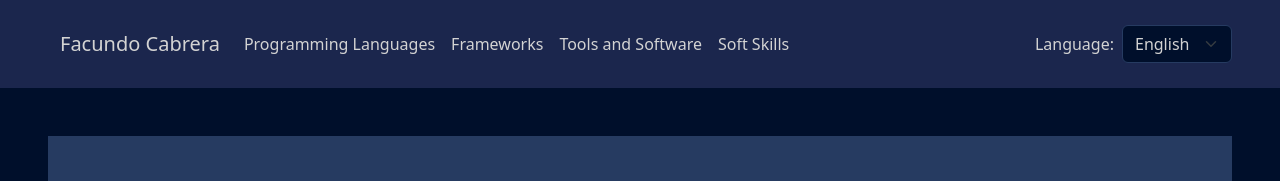
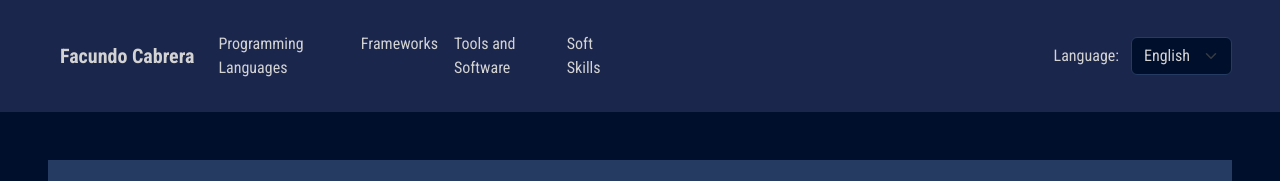
Before and after one commit to GranReySapo/Personal-Portfolio, a plain HTML site: page index.html in a window 1280 px wide. Shown: the top 181 px of the page. Drawn offline with nearby package versions, Linux system fonts and the light colour scheme.

Commit message:
Nav bug fixed, Fonts added

```diff
--- a/css/stylesheet.css
+++ b/css/stylesheet.css
@@ -1,12 +1,19 @@
 body{
     color: lightgray;
     background-color: #000F2B;
+    font-family: "Roboto Condensed", serif;
+    font-optical-sizing: auto;
+    font-weight: 400;
+    font-style: normal;
 }
 #divPresentation, #frameworks, #programmingLanguages, #softSkills, #tools{
 
     background-color: #263B61;
 }
 
+.titles{
+
+}
 
 header{
 
--- a/index.html
+++ b/index.html
@@ -7,14 +7,17 @@
   <title>Facundo Cabrera Portfolio</title>
   <link href="https://cdn.jsdelivr.net/npm/bootstrap@5.3.0/dist/css/bootstrap.min.css" rel="stylesheet">
   <link href="css/stylesheet.css" rel="stylesheet">
+  <link rel="preconnect" href="https://fonts.googleapis.com">
+  <link rel="preconnect" href="https://fonts.gstatic.com" crossorigin>
+  <link href="https://fonts.googleapis.com/css2?family=Roboto+Condensed:ital,wght@0,100..900;1,100..900&display=swap" rel="stylesheet">
 </head>
 <body class="mx-0 p-0">
 
-    <header class="d-flex align-items-center justify-content-end gap-2 py-3 px-5">
+    <header class="d-flex gap-2 py-3 px-5">
 
       <div class="container">
         <nav class="navbar navbar-expand-lg">
-          <a class="navbar-brand colorNav" href="#">Facundo Cabrera</a>
+          <a class="navbar-brand colorNav fw-bold" href="#">Facundo Cabrera</a>
           <div>
               <ul class="navbar-nav">
                   <li class="nav-item">
@@ -32,11 +35,20 @@
               </ul>
           </div>
       </div>
-    <label for="language-selector" data-translate="language" class="colorNav">Language:</label>
-    <select id="language-selector" class="form-select w-auto colorNav selectNav">
-      <option value="en">English</option>
-      <option value="es">Español</option>
-    </select>
+      <div class="container align-items-center d-flex justify-content-end">
+        <div class="d-flex row align-items-center justify-content-center">
+
+            <label for="language-selector" data-translate="language" class="colorNav w-auto">Language:</label>
+            <select id="language-selector" class="form-select w-auto colorNav selectNav">
+              <option value="en">English</option>
+              <option value="es">Español</option>
+
+          </select>
+        </div>
+
+
+      </div>
+
   </header>
 
   <div id="divPresentation" class="m-5 p-5" >
```
